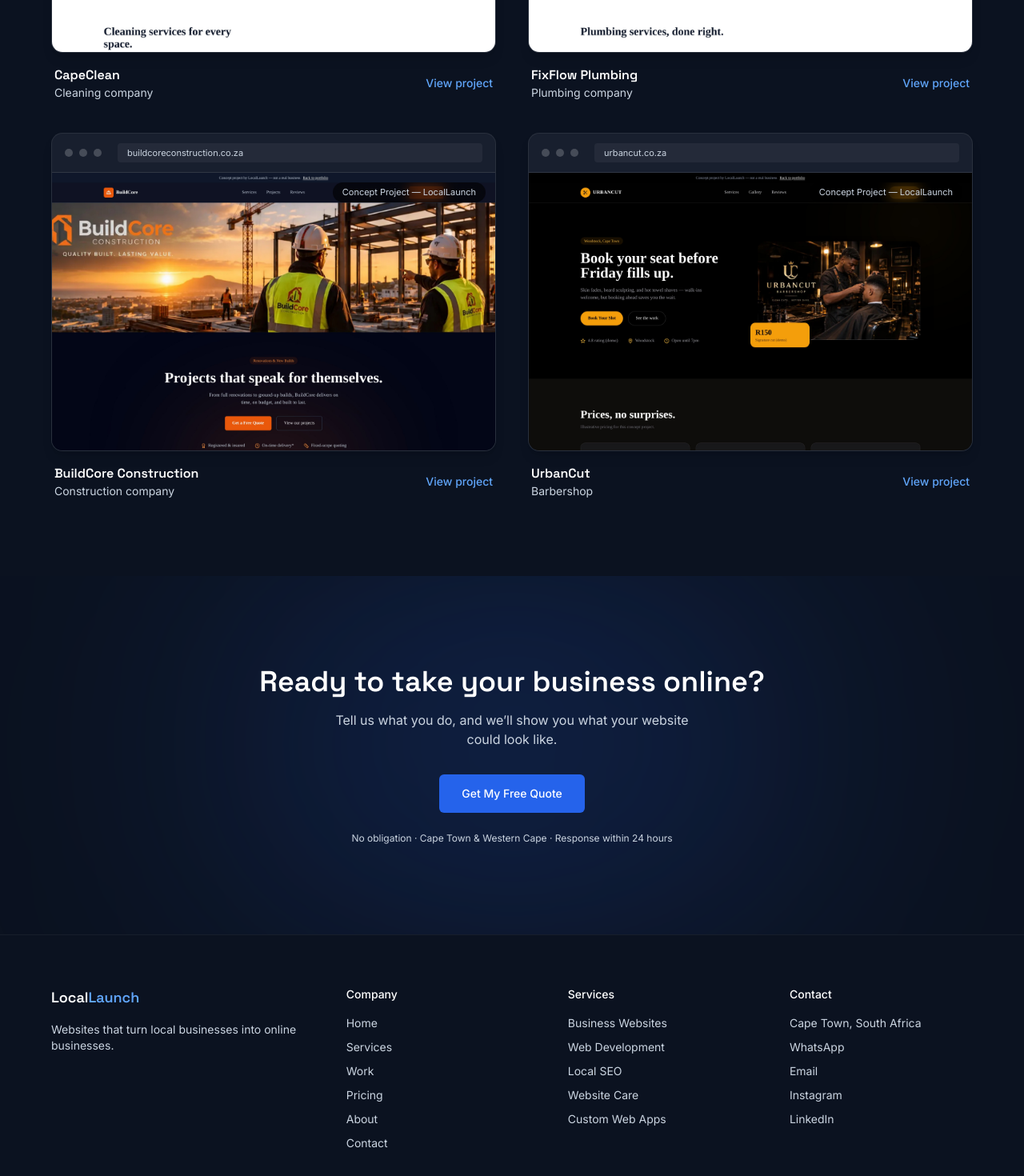
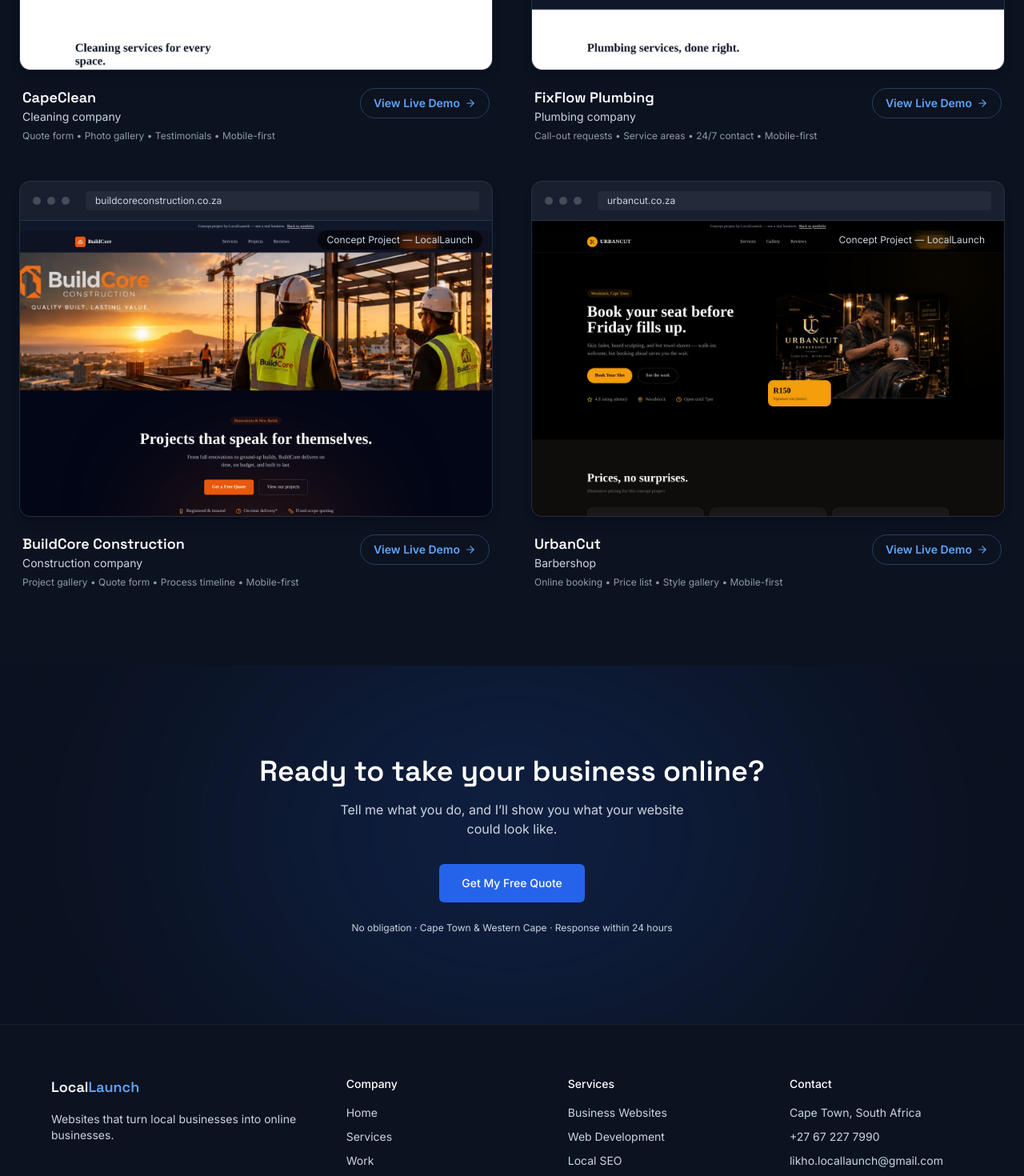
Before and after one commit to qwelelikho-source/locallaunch, a Next.js app: page /work in a window 1280 px wide. Shown: the part 740-2210 px from the top of the page at 80% size. Built offline with nearby package versions, Linux system fonts and the light colour scheme.

Commit message:
Restore components folder and sync local project

```diff
--- a/app/(site)/contact/page.tsx
+++ b/app/(site)/contact/page.tsx
@@ -14,7 +14,7 @@
             Get your free quote.
           </h1>
           <p className="mt-4 max-w-md text-ll-text-secondary">
-            Tell us a bit about your business and what you need. We&rsquo;ll
+            Tell me a bit about your business and what you need. I&rsquo;ll
             get back to you within 24 hours with a clear, no-obligation
             quote.
           </p>
@@ -22,10 +22,10 @@
           <div className="mt-10 space-y-4 text-sm text-ll-text-secondary">
             <p>Prefer to chat directly?</p>
             <a
-              href="https://wa.me/27000000000"
+              href="https://wa.me/27672277990"
               className="inline-flex items-center rounded-md border border-white/15 px-5 py-2.5 font-medium text-white hover:border-white/30 transition-colors"
             >
-              Message us on WhatsApp
+              Message me on WhatsApp
             </a>
           </div>
         </div>
--- a/app/(site)/pricing/page.tsx
+++ b/app/(site)/pricing/page.tsx
@@ -16,7 +16,7 @@
           </h1>
           <p className="mt-4 max-w-lg text-ll-text-secondary">
             No hidden costs. You know exactly what you&rsquo;re paying for
-            before we start.
+            before I start.
           </p>
         </div>
       </section>
--- a/app/(site)/work/page.tsx
+++ b/app/(site)/work/page.tsx
@@ -3,7 +3,7 @@
 import Cta from "@/components/cta";
 
 export const metadata: Metadata = {
-  title: "Our Work — LocalLaunch",
+  title: "My Work — LocalLaunch",
 };
 
 export default function WorkPage() {
--- a/components/contact-form.tsx
+++ b/components/contact-form.tsx
@@ -19,7 +19,7 @@
           Thanks — got it.
         </h2>
         <p className="mt-2 text-sm text-ll-text-secondary">
-          We&rsquo;ll be in touch within 24 hours with your free quote.
+          I&rsquo;ll be in touch within 24 hours with your free quote.
         </p>
       </div>
     );
@@ -49,7 +49,7 @@
             rows={4}
             required
             className="w-full rounded-md border border-white/10 bg-ll-bg px-3.5 py-2.5 text-sm text-white placeholder:text-white/30 focus:border-ll-blue focus:outline-none"
-            placeholder="Tell us about your business and what kind of website you're looking for."
+            placeholder="Tell me about your business and what kind of website you're looking for."
           />
         </div>
 
--- a/components/cta.tsx
+++ b/components/cta.tsx
@@ -13,7 +13,7 @@
           Ready to take your business online?
         </h2>
         <p className="mx-auto mt-4 max-w-md text-ll-text-secondary">
-          Tell us what you do, and we&rsquo;ll show you what your website
+          Tell me what you do, and I&rsquo;ll show you what your website
           could look like.
         </p>
 
--- a/components/footer.tsx
+++ b/components/footer.tsx
@@ -40,8 +40,16 @@
           <h4 className="text-sm font-medium text-white">Contact</h4>
           <ul className="mt-4 space-y-2.5 text-sm text-ll-text-secondary">
             <li>Cape Town, South Africa</li>
-            <li><a href="#" className="hover:text-white transition-colors">WhatsApp</a></li>
-            <li><a href="#" className="hover:text-white transition-colors">Email</a></li>
+            <li>
+              <a href="https://wa.me/27672277990" className="hover:text-white transition-colors">
+                +27 67 227 7990
+              </a>
+            </li>
+            <li>
+              <a href="mailto:likho.locallaunch@gmail.com" className="hover:text-white transition-colors">
+                likho.locallaunch@gmail.com
+              </a>
+            </li>
             <li><a href="#" className="hover:text-white transition-colors">Instagram</a></li>
             <li><a href="#" className="hover:text-white transition-colors">LinkedIn</a></li>
           </ul>
--- a/components/hero.tsx
+++ b/components/hero.tsx
@@ -21,7 +21,7 @@
           </h1>
 
           <p className="mt-6 max-w-md text-base leading-relaxed text-ll-text-secondary">
-            We build fast, modern websites for local businesses that help you
+            I build fast, modern websites for local businesses that help you
             get found, build trust and turn visitors into customers.
           </p>
 
@@ -36,7 +36,7 @@
               href="/work"
               className="inline-flex items-center justify-center rounded-md border border-white/15 px-6 py-3 text-sm font-medium text-white hover:border-white/30 transition-colors"
             >
-              View Our Work
+              View My Work
             </Link>
           </div>
 
--- a/components/portfolio.tsx
+++ b/components/portfolio.tsx
@@ -1,11 +1,12 @@
 import Image from "next/image";
 import Link from "next/link";
-import { ExternalLink } from "lucide-react";
+import { ExternalLink, ArrowRight } from "lucide-react";
 
 const projects = [
   {
     name: "CapeClean",
     tag: "Cleaning company",
+    features: "Quote form • Photo gallery • Testimonials • Mobile-first",
     href: "/work/capeclean",
     screenshot: "/portfolio/capeclean.jpg",
     url: "capeclean.co.za",
@@ -13,6 +14,7 @@
   {
     name: "FixFlow Plumbing",
     tag: "Plumbing company",
+    features: "Call-out requests • Service areas • 24/7 contact • Mobile-first",
     href: "/work/fixflow",
     screenshot: "/portfolio/fixflow.jpg",
     url: "fixflowplumbing.co.za",
@@ -20,6 +22,7 @@
   {
     name: "BuildCore Construction",
     tag: "Construction company",
+    features: "Project gallery • Quote form • Process timeline • Mobile-first",
     href: "/work/buildcore",
     screenshot: "/portfolio/buildcore.jpg",
     url: "buildcoreconstruction.co.za",
@@ -27,6 +30,7 @@
   {
     name: "UrbanCut",
     tag: "Barbershop",
+    features: "Online booking • Price list • Style gallery • Mobile-first",
     href: "/work/urbancut",
     screenshot: "/portfolio/urbancut.jpg",
     url: "urbancut.co.za",
@@ -36,14 +40,14 @@
 export default function Portfolio({ showHeading = true }: { showHeading?: boolean }) {
   return (
     <section id="work" className="bg-ll-bg py-24">
-      <div className="container-content">
+      <div className="mx-auto max-w-7xl px-6">
         {showHeading && (
           <h2 className="font-display max-w-xl text-3xl font-semibold text-white md:text-4xl">
             See what your business could look like.
           </h2>
         )}
 
-        <div className={`grid gap-10 sm:grid-cols-2 ${showHeading ? "mt-14" : ""}`}>
+        <div className={`grid gap-12 md:grid-cols-2 ${showHeading ? "mt-14" : ""}`}>
           {projects.map((p) => (
             <div key={p.name} className="group">
               <Link href={p.href} className="block">
@@ -54,7 +58,7 @@
                     <span className="h-2.5 w-2.5 rounded-full bg-white/20" />
                     <span className="h-2.5 w-2.5 rounded-full bg-white/20" />
                     <span className="h-2.5 w-2.5 rounded-full bg-white/20" />
-                    <div className="ml-3 flex-1 truncate rounded bg-white/5 px-3 py-1 text-[11px] text-ll-text-secondary">
+                    <div className="ml-3 flex-1 truncate rounded bg-white/5 px-3 py-1 text-xs text-ll-text-secondary">
                       {p.url}
                     </div>
                   </div>
@@ -66,7 +70,7 @@
                       alt={`${p.name} homepage screenshot`}
                       fill
                       className="object-cover object-top transition-transform duration-500 group-hover:scale-[1.03]"
-                      sizes="(min-width: 640px) 50vw, 100vw"
+                      sizes="(min-width: 768px) 50vw, 100vw"
                     />
 
                     {/* Hover overlay with View Live Demo */}
@@ -78,25 +82,27 @@
                     </div>
 
                     {/* Concept project label */}
-                    <span className="absolute right-3 top-3 rounded-full bg-black/60 px-3 py-1 text-[11px] text-ll-text-secondary backdrop-blur">
+                    <span className="absolute right-3 top-3 rounded-full bg-black/60 px-3 py-1 text-xs text-ll-text-secondary backdrop-blur">
                       Concept Project — LocalLaunch
                     </span>
                   </div>
                 </div>
               </Link>
 
-              <div className="mt-4 flex items-center justify-between px-1">
+              <div className="mt-5 flex items-start justify-between gap-4 px-1">
                 <div>
-                  <h3 className="font-display text-base font-semibold text-white">
+                  <h3 className="font-display text-lg font-semibold text-white">
                     {p.name}
                   </h3>
                   <p className="text-sm text-ll-text-secondary">{p.tag}</p>
+                  <p className="mt-1.5 text-xs text-ll-text-secondary/70">{p.features}</p>
                 </div>
                 <Link
                   href={p.href}
-                  className="text-sm font-medium text-ll-blue-hover hover:text-white transition-colors"
+                  className="mt-0.5 inline-flex shrink-0 items-center gap-1.5 rounded-full border border-ll-blue-hover/30 px-4 py-2 text-sm font-semibold text-ll-blue-hover transition-colors hover:border-ll-blue-hover hover:bg-ll-blue hover:text-white"
                 >
-                  View project
+                  View Live Demo
+                  <ArrowRight size={14} />
                 </Link>
               </div>
             </div>
```
Also changed, not shown: app/(site)/about/page.tsx (+7 -7 lines), components/process.tsx (+6 -6 lines), components/why-us.tsx (+4 -4 lines), package.json (+6 -6 lines), 1 other file (tests, documents, lock files or other folders).
